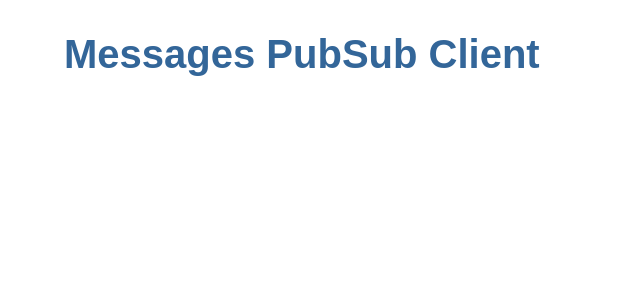
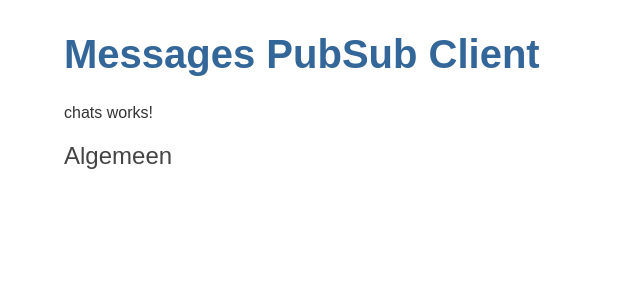
Before and after one commit to RenaudVancoillie/Messages-PubSub-Client, an Angular app: page / in a window 1280 px wide. Shown: the top 300 px of the page, without its empty margins (0-640 px from the left). Built offline with nearby package versions, Linux system fonts and the light colour scheme.

Commit message:
Add Chats Component

```diff
--- a/src/app/app.component.html
+++ b/src/app/app.component.html
@@ -8,5 +8,6 @@
 </head>
 <body>
   <h1>{{title}}</h1>
+  <app-chats></app-chats>
 </body>
 </html>
--- a/src/app/app.module.ts
+++ b/src/app/app.module.ts
@@ -2,10 +2,12 @@ import { NgModule } from '@angular/core';
 import { BrowserModule } from '@angular/platform-browser';
 
 import { AppComponent } from './app.component';
+import { ChatsComponent } from './components/chats/chats.component';
 
 @NgModule({
   declarations: [
-    AppComponent
+    AppComponent,
+    ChatsComponent
   ],
   imports: [
     BrowserModule
--- /dev/null
+++ b/src/app/components/chats/chats.component.html
@@ -0,0 +1,2 @@
+<p>chats works!</p>
+<h2>{{chat}}</h2>
--- /dev/null
+++ b/src/app/components/chats/chats.component.ts
@@ -0,0 +1,17 @@
+import { Component, OnInit } from '@angular/core';
+
+@Component({
+  selector: 'app-chats',
+  templateUrl: './chats.component.html',
+  styleUrls: ['./chats.component.css']
+})
+export class ChatsComponent implements OnInit {
+
+  chat = 'Algemeen';
+
+  constructor() { }
+
+  ngOnInit(): void {
+  }
+
+}
```
Also changed, not shown: src/app/components/chats/chats.component.css (added), 1 other file (tests, documents, lock files or other folders).
